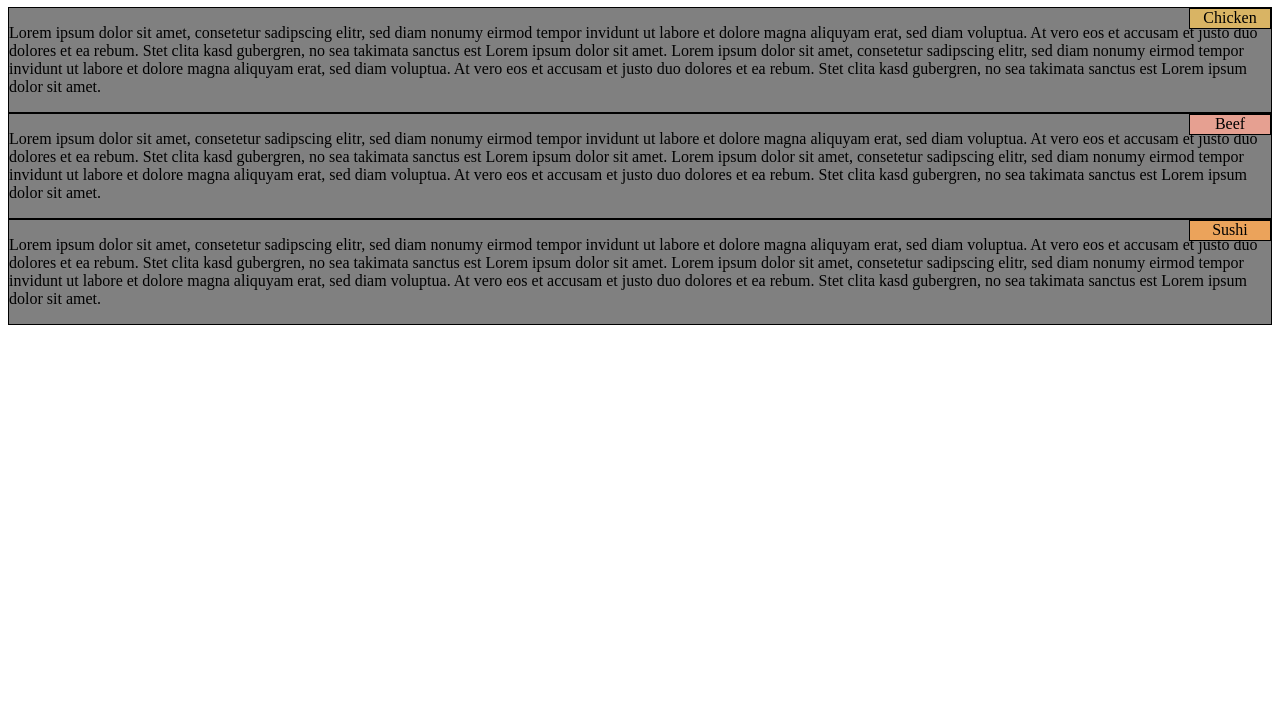
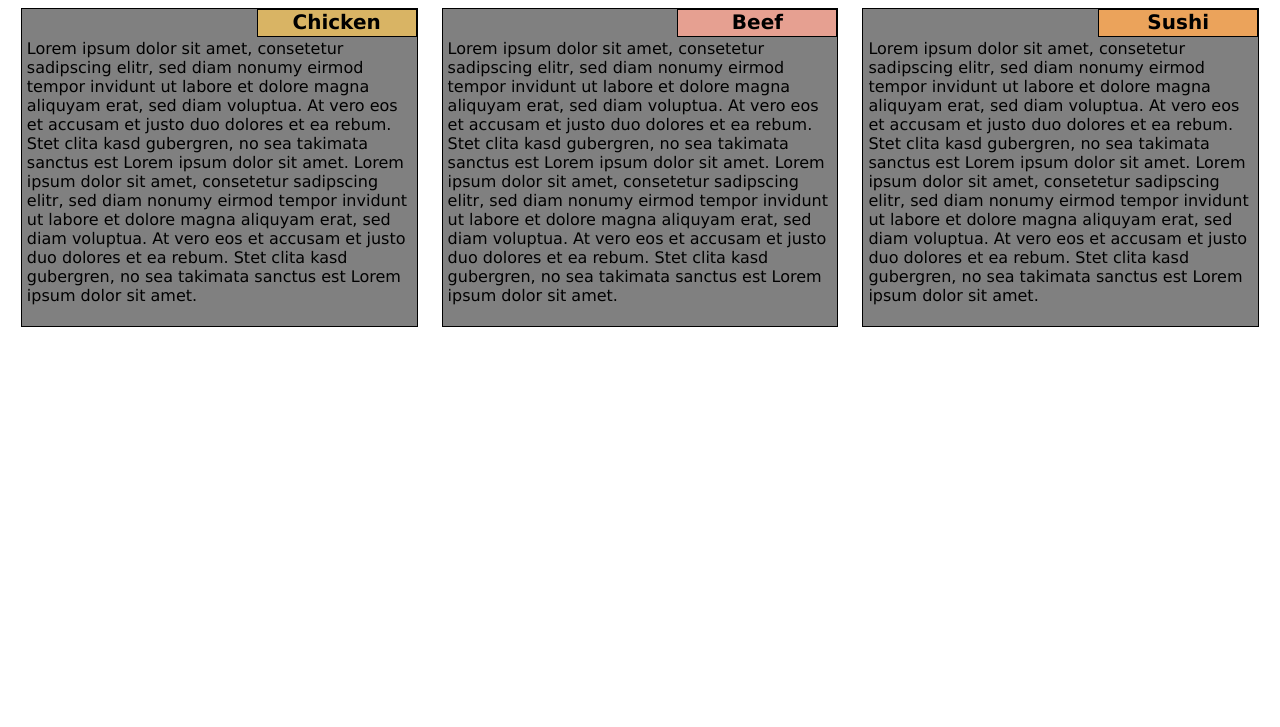
Before and after one commit to ohhappyxd/JHUCourse, a plain HTML site: page site/module2-solution/index.html in a window 1280 px wide. Shown: the part 73-800 px from the top of the page. Drawn offline with Linux system fonts and the light colour scheme.

Commit message:
Adjusted html classes and styles

```diff
--- a/site/module2-solution/css/styles.css
+++ b/site/module2-solution/css/styles.css
@@ -1,22 +1,63 @@
+
+/********** Base styles **********/
+html {
+    box-sizing: border-box;
+    padding: 0;
+  }
+
+  body {
+    padding: 0;
+    margin: 0;
+  }
+
+  *, *::before, *::after {
+    box-sizing: inherit;
+  }
+
+h1, p {
+    font-family: Verdana, Geneva, Tahoma, sans-serif;
+    font-size: 1em;
+}
+
 h1 {
+    text-align: center;
+    font-size: 1.75em;
+    margin-left: auto;
+    margin-right: auto;
+}
+
+.description {
+    margin-top: 25px;
+}
+
+.main {
     text-align: center;
 }
 
-section>div {
+.main div {
     background-color: gray;
-    position:relative;
     border: 1px solid black;
+    padding: 5px;
+    position: relative;
+    margin: 10px;
+    display:inline-block;
+}
+
+p {
+    text-align: left;
 }
 
 .type {
     position: absolute;
-    top: 0;
-    right: 0;
+    top: 0px;
+    right: 0px;
     border: 1px solid black;
-    clear: left;
-    height: 1.2rem;
-    width: 5rem;
+    height: 1.75rem;
+    width: 10rem;
     text-align: center;
+    font-weight: 600;
+    font-size: 1.25em;
+    margin: 0;
 }
 
 #chicken {
@@ -30,3 +71,21 @@ section>div {
 #sushi {
     background-color: #eba35b;
 }
+
+/********** Large devices only **********/
+@media (min-width: 992px) {
+    .col-lg-4 {
+      width: 31%;
+    }
+  }
+
+  /********** Medium devices only **********/
+  @media (min-width: 768px) and (max-width: 991px) {
+    .col-md-6 {
+        width: 45%;
+    }
+
+    .col-md-12 {
+        width: 93%;
+    }
+  }
--- a/site/module2-solution/index.html
+++ b/site/module2-solution/index.html
@@ -9,19 +9,19 @@
     <body>
         <h1>Our Menu</h1>
 
-        <section>
-            <div>
-                <div class="type lg md" id="chicken">Chicken</div>
-                <p>Lorem ipsum dolor sit amet, consetetur sadipscing elitr, sed diam nonumy eirmod tempor invidunt ut labore et dolore magna aliquyam erat, sed diam voluptua. At vero eos et accusam et justo duo dolores et ea rebum. Stet clita kasd gubergren, no sea takimata sanctus est Lorem ipsum dolor sit amet. Lorem ipsum dolor sit amet, consetetur sadipscing elitr, sed diam nonumy eirmod tempor invidunt ut labore et dolore magna aliquyam erat, sed diam voluptua. At vero eos et accusam et justo duo dolores et ea rebum. Stet clita kasd gubergren, no sea takimata sanctus est Lorem ipsum dolor sit amet.</p>
+        <div class="main">
+            <div class="col-lg-4 col-md-6">
+                <p id="chicken" class="type">Chicken</p>
+                <p class="description">Lorem ipsum dolor sit amet, consetetur sadipscing elitr, sed diam nonumy eirmod tempor invidunt ut labore et dolore magna aliquyam erat, sed diam voluptua. At vero eos et accusam et justo duo dolores et ea rebum. Stet clita kasd gubergren, no sea takimata sanctus est Lorem ipsum dolor sit amet. Lorem ipsum dolor sit amet, consetetur sadipscing elitr, sed diam nonumy eirmod tempor invidunt ut labore et dolore magna aliquyam erat, sed diam voluptua. At vero eos et accusam et justo duo dolores et ea rebum. Stet clita kasd gubergren, no sea takimata sanctus est Lorem ipsum dolor sit amet.</p>
             </div>
-            <div>
-                <div class="type lg md" id="beef">Beef</div>
-                <p>Lorem ipsum dolor sit amet, consetetur sadipscing elitr, sed diam nonumy eirmod tempor invidunt ut labore et dolore magna aliquyam erat, sed diam voluptua. At vero eos et accusam et justo duo dolores et ea rebum. Stet clita kasd gubergren, no sea takimata sanctus est Lorem ipsum dolor sit amet. Lorem ipsum dolor sit amet, consetetur sadipscing elitr, sed diam nonumy eirmod tempor invidunt ut labore et dolore magna aliquyam erat, sed diam voluptua. At vero eos et accusam et justo duo dolores et ea rebum. Stet clita kasd gubergren, no sea takimata sanctus est Lorem ipsum dolor sit amet.</p>
+            <div class="col-lg-4 col-md-6">
+                <p id="beef" class="type">Beef</p>
+                <p class="description">Lorem ipsum dolor sit amet, consetetur sadipscing elitr, sed diam nonumy eirmod tempor invidunt ut labore et dolore magna aliquyam erat, sed diam voluptua. At vero eos et accusam et justo duo dolores et ea rebum. Stet clita kasd gubergren, no sea takimata sanctus est Lorem ipsum dolor sit amet. Lorem ipsum dolor sit amet, consetetur sadipscing elitr, sed diam nonumy eirmod tempor invidunt ut labore et dolore magna aliquyam erat, sed diam voluptua. At vero eos et accusam et justo duo dolores et ea rebum. Stet clita kasd gubergren, no sea takimata sanctus est Lorem ipsum dolor sit amet.</p>
             </div>
-            <div>
-                <div class="type lg md" id="sushi">Sushi</div>
-                <p>Lorem ipsum dolor sit amet, consetetur sadipscing elitr, sed diam nonumy eirmod tempor invidunt ut labore et dolore magna aliquyam erat, sed diam voluptua. At vero eos et accusam et justo duo dolores et ea rebum. Stet clita kasd gubergren, no sea takimata sanctus est Lorem ipsum dolor sit amet. Lorem ipsum dolor sit amet, consetetur sadipscing elitr, sed diam nonumy eirmod tempor invidunt ut labore et dolore magna aliquyam erat, sed diam voluptua. At vero eos et accusam et justo duo dolores et ea rebum. Stet clita kasd gubergren, no sea takimata sanctus est Lorem ipsum dolor sit amet.</p>
+            <div class="col-lg-4 col-md-12">
+                <p id="sushi" class="type">Sushi</p>
+                <p class="description">Lorem ipsum dolor sit amet, consetetur sadipscing elitr, sed diam nonumy eirmod tempor invidunt ut labore et dolore magna aliquyam erat, sed diam voluptua. At vero eos et accusam et justo duo dolores et ea rebum. Stet clita kasd gubergren, no sea takimata sanctus est Lorem ipsum dolor sit amet. Lorem ipsum dolor sit amet, consetetur sadipscing elitr, sed diam nonumy eirmod tempor invidunt ut labore et dolore magna aliquyam erat, sed diam voluptua. At vero eos et accusam et justo duo dolores et ea rebum. Stet clita kasd gubergren, no sea takimata sanctus est Lorem ipsum dolor sit amet.</p>
             </div>
-        </section>
+        </div>
     </body>
 </html>
```
